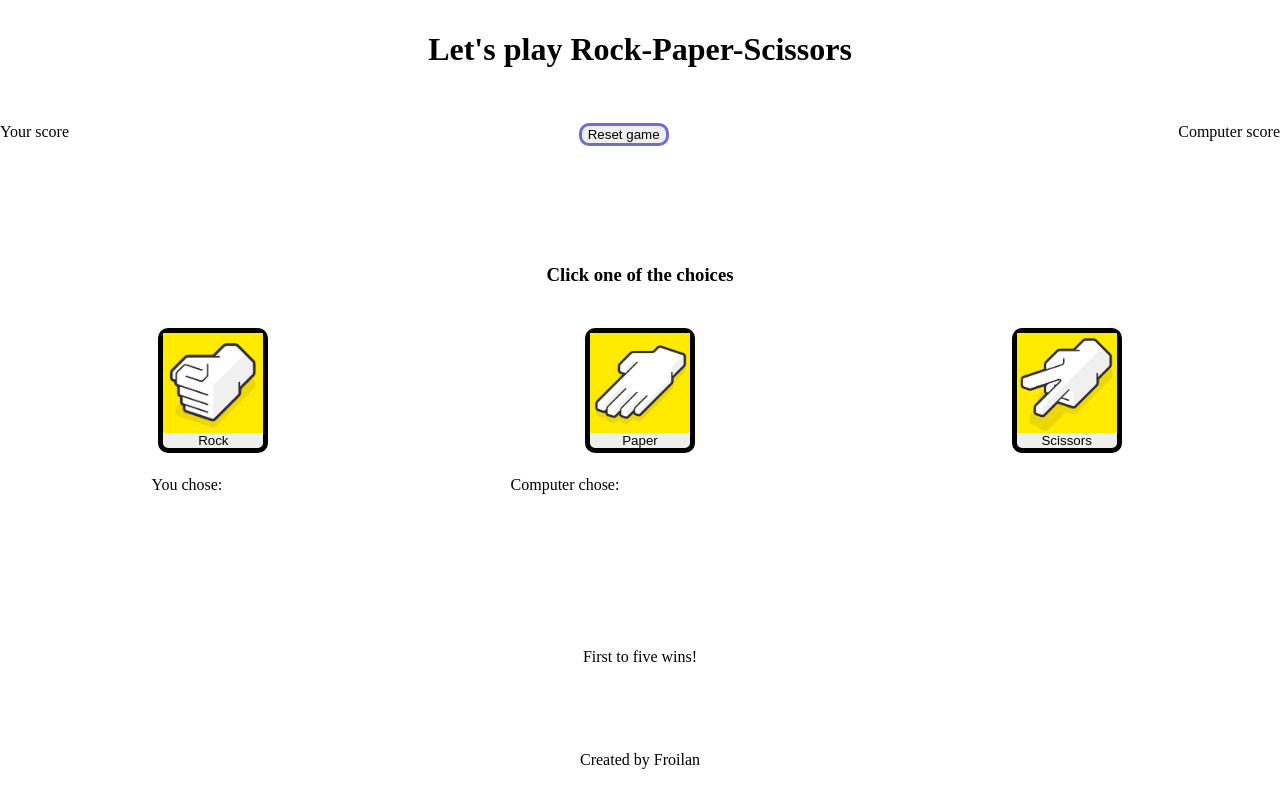
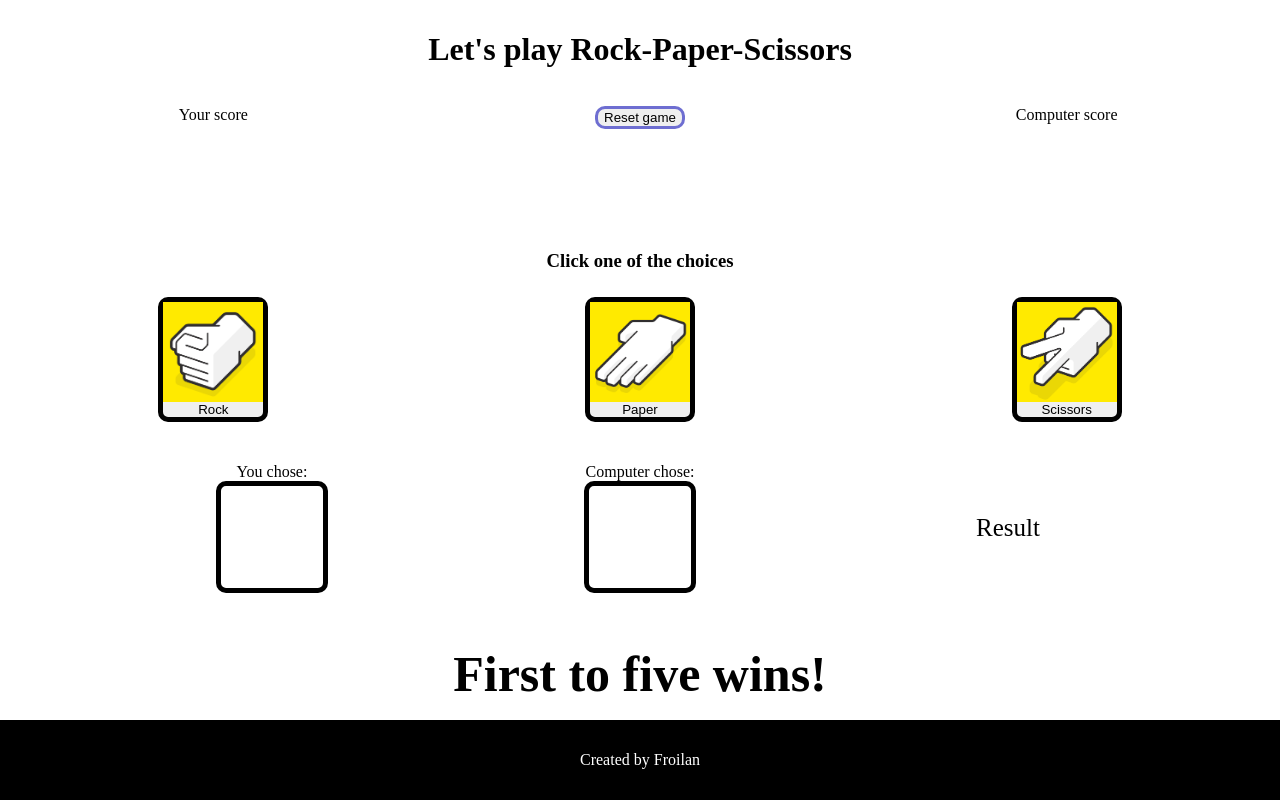
Before and after one commit to froilan012/RPS-game, a plain HTML site: page index.html in a window 1280 px wide. Drawn offline with Linux system fonts and the light colour scheme.

Commit message:
Edit CSS design

```diff
--- a/index.html
+++ b/index.html
@@ -55,7 +55,7 @@
             Computer chose:
             <div id="com-select"></div>
         </div>
-        <div id="round-winner"></div>
+        <div id="round-winner">Result</div>
     </div>
     <div class="rule">First to five wins!</div>
     <div class="footer">Created by Froilan</div>
--- a/style.css
+++ b/style.css
@@ -13,13 +13,15 @@ body {
 .header {
     display: flex;
     justify-content: center;
+    align-items: center;
+    text-align: center;
     padding: 10px;
 }
 
 .scoreboard {
     display: flex;
-    justify-content: space-between;
-    height: 100px;
+    justify-content: space-around;
+    height: 15%;
 }
 
 .left, .right, .center {
@@ -27,11 +29,12 @@ body {
     flex-direction: column;
     justify-content: space-between;
     align-items: center;
+    width: 15%;
 }
 
 #user-score, #computer-score {
-    width: 50px;
-    font-size: 50px;
+    width: 0px;
+    font-size: 70px;
     font-weight: bold;
     display: flex;
     justify-content: center;
@@ -49,7 +52,7 @@ h3 {
 
 .selection {
     display: flex;
-    justify-content: space-around;
+    justify-content: space-evenly;
 }
 
 .player-selection, .computer-selection {
@@ -57,6 +60,8 @@ h3 {
     flex-direction: column;
     justify-content: center;
     align-items: center;
+    height: 200px;
+    width: 15%;
 }
 
 .rule, .footer {
@@ -81,13 +86,27 @@ h3 {
 }
 
 #com-select, #pla-select {
-    height: 100px;
-    width: 100px;
+    height: 102px;
+    width: 102px;
+    border: 5px solid black;
+    border-radius: 10px;
 }
 
 #round-winner {
     display: flex;
     justify-content: center;
     align-items: center;
-    min-width: 250px;
+    width: 15%;
+    text-align: center;
+    font-size: 25px;
 }
+
+.footer {
+    background-color: black;
+    color: white;
+}
+
+.rule {
+    font-size: 50px;
+    font-weight: bold;
+}
```
